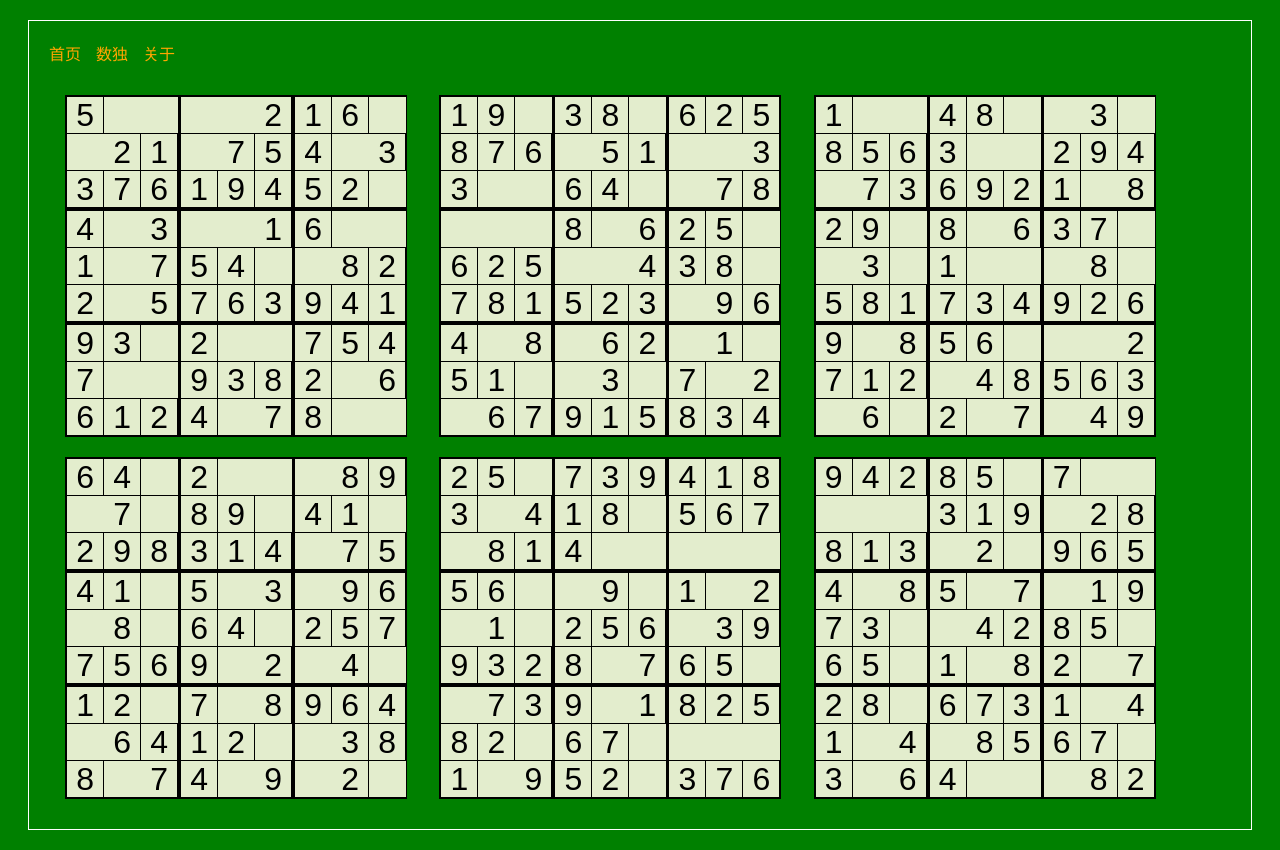
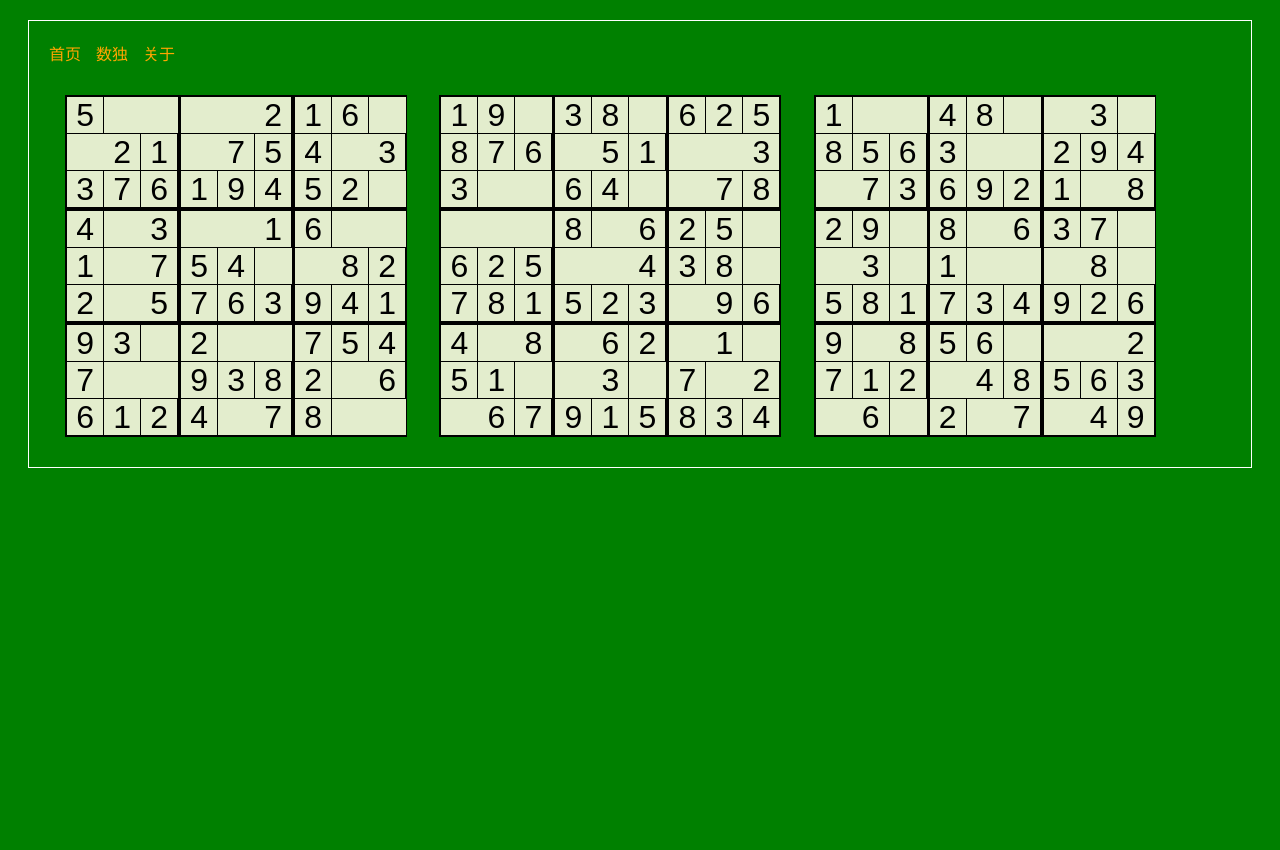
Before and after one commit to biztudio/nextbrain, a Next.js app: page /sudoku in a window 1280 px wide. After the commit the page ends 800 px from the top, so only its background shows below. Built offline with nearby package versions, Linux system fonts and the light colour scheme.

Commit message:
set count to 3 by default

```diff
--- a/pages/sudoku.js
+++ b/pages/sudoku.js
@@ -6,7 +6,7 @@ const Sudoku = (props) => (
 
     <Layout   title="Nextbrain - 数独">
 
-        <SudokuComponent level='3' count='6'/>
+        <SudokuComponent level='3' count='3'/>
 
     </Layout>
 
```
